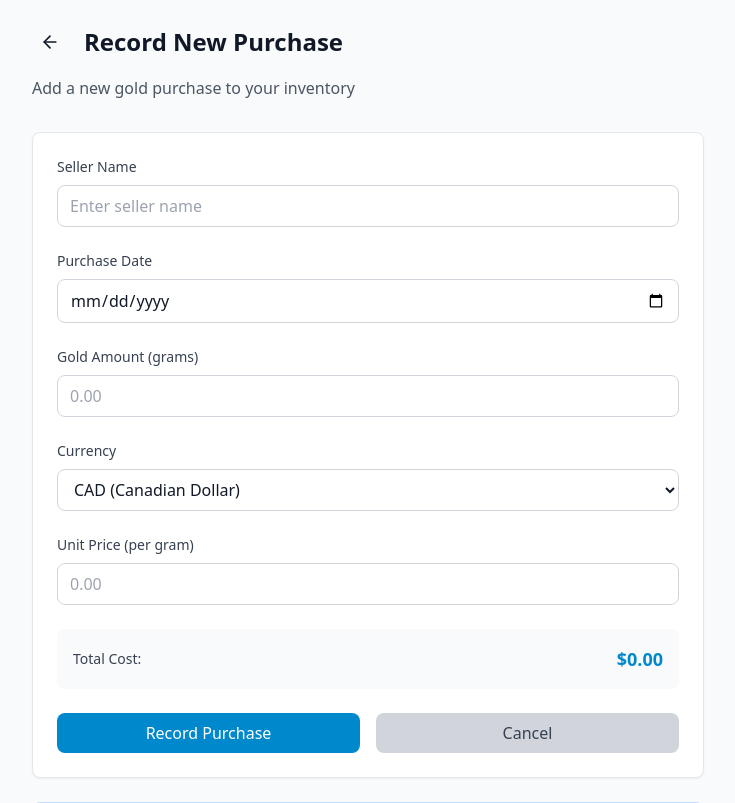
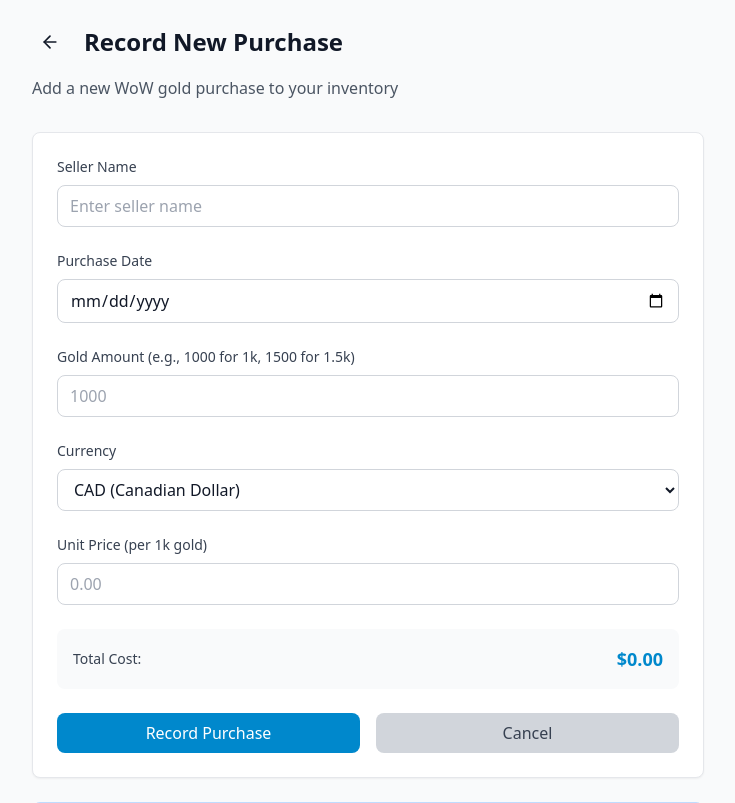
Before and after one commit to dumbCodesOnly/FoundersV0.01, a Flask app: template templates/purchase.html in a window 1280 px wide. Shown: the top 803 px of the page, without its empty margins (272-1007 px from the left). Run offline with Flask 3, Linux system fonts and the light colour scheme; the template is opened without the code that fills it, so the values that code supplies are empty; some libraries are stand-ins or nearby versions.

Commit message:
Format in-game gold amounts to display in thousands and thousands with decimals
Update app.py to import and register a `format_gold_quantity` function. Modify templates (dashboard.html, purchase.html, sale.html) to use this function for displaying gold amounts, adhering to World of Warcraft's common notation (e.g., 1k, 1.5k). The `utils.py` file now contains the `format_gold_quantity` function logic. Also, update input fields for gold amount and unit price to reflect the new formatting.

Replit-Commit-Author: Agent
Replit-Commit-Session-Id: f323952f-d0c9-4280-ad4d-0985839b1636
Replit-Commit-Checkpoint-Type: full_checkpoint
Replit-Commit-Screenshot-Url: https://storage.googleapis.com/screenshot-production-us-central1/b87386bf-59bf-4546-9ea1-3c00f96f2dc1/f323952f-d0c9-4280-ad4d-0985839b1636/Sx8bizX

```diff
--- a/templates/purchase.html
+++ b/templates/purchase.html
@@ -13,7 +13,7 @@
                 </a>
                 <h1 class="text-2xl font-bold">Record New Purchase</h1>
             </div>
-            <p class="text-gray-600 dark:text-gray-400">Add a new gold purchase to your inventory</p>
+            <p class="text-gray-600 dark:text-gray-400">Add a new WoW gold purchase to your inventory</p>
         </div>
 
         <!-- Purchase Form -->
@@ -48,16 +48,16 @@
                 <!-- Gold Amount -->
                 <div>
                     <label for="gold_amount" class="block text-sm font-medium text-gray-700 dark:text-gray-300 mb-2">
-                        Gold Amount (grams)
+                        Gold Amount (e.g., 1000 for 1k, 1500 for 1.5k)
                     </label>
                     <input type="number"
                            id="gold_amount"
                            name="gold_amount"
-                           step="0.01"
-                           min="0.01"
+                           step="100"
+                           min="100"
                            required
                            class="w-full px-3 py-2 border border-gray-300 dark:border-gray-600 rounded-lg focus:ring-2 focus:ring-telegram-blue focus:border-transparent bg-white dark:bg-gray-700 text-gray-900 dark:text-gray-100"
-                           placeholder="0.00">
+                           placeholder="1000">
                 </div>
 
                 <!-- Currency -->
@@ -77,7 +77,7 @@
                 <!-- Unit Price -->
                 <div>
                     <label for="unit_price" class="block text-sm font-medium text-gray-700 dark:text-gray-300 mb-2">
-                        Unit Price (per gram)
+                        Unit Price (per 1k gold)
                     </label>
                     <input type="number"
                            id="unit_price"
```
Also changed, not shown: app.py (+7 -0 lines), replit.md (+1 -1 lines), templates/dashboard.html (+5 -5 lines), templates/sale.html (+5 -5 lines), utils.py (+18 -0 lines).
